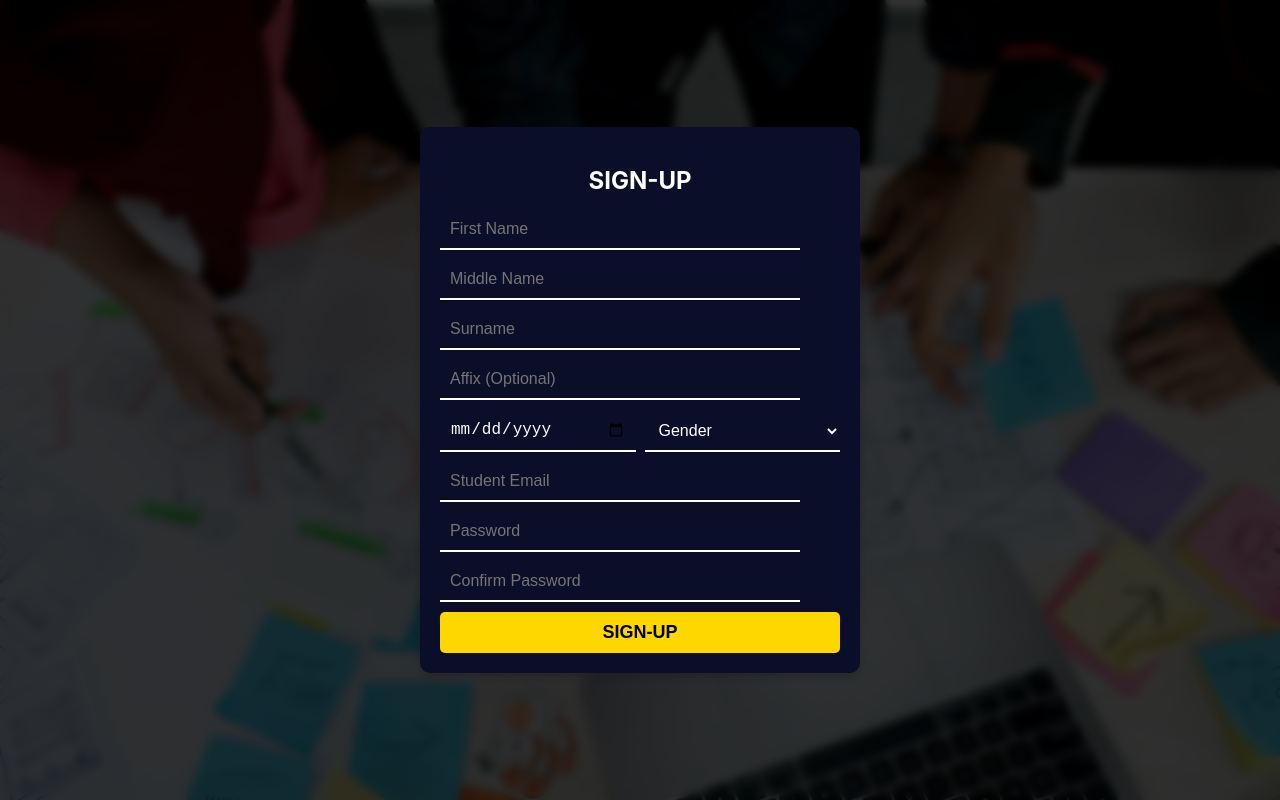
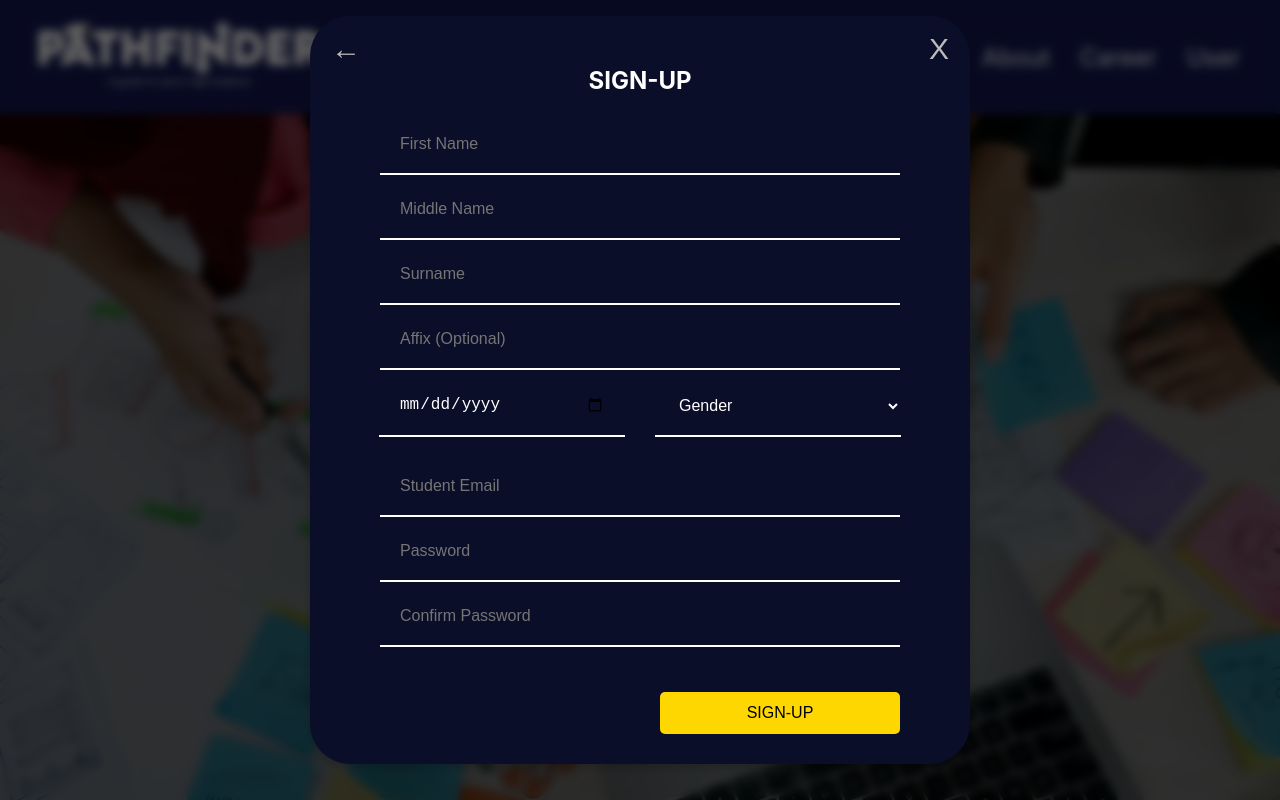
Before and after one commit to M-A-R-Z/React, a React (Create React App) app in the folder my-app/: page /signup in a window 1280 px wide. Built offline with nearby package versions, Linux system fonts and the light colour scheme.

Commit message:
Final Login and Signup Page

```diff
--- a/my-app/src/Home.css
+++ b/my-app/src/Home.css
@@ -106,6 +106,7 @@ code {
 /* Default image is visible by default */
 .defaultImg {
   opacity: 1;
+  border-radius: 22px;
 }
 
 /* Hover image is initially hidden and positioned on top */
@@ -114,6 +115,7 @@ code {
   top: 0;
   left: 0;
   opacity: 0;
+  border-radius: 22px;
 }
 
 /* On hover, show the hover image and hide the default image */
--- a/my-app/src/login.css
+++ b/my-app/src/login.css
@@ -18,6 +18,20 @@
   /* ==========================
      Login Box
      ========================== */
+
+     .login-overlay {
+      position: fixed;
+      top: 0;
+      left: 0;
+      width: 100%;
+      height: 100%;
+      background-color: rgba(0, 0, 0, 0.6);
+      backdrop-filter: blur(5px);
+      display: flex;
+      justify-content: center;
+      align-items: center;
+      z-index: 9999; /* Ensure it's on top of other elements */
+     }
      .login-container {
       position: relative;
       background: #0B0E29;
@@ -40,10 +54,13 @@
       font-size: 20px;
       cursor: pointer;
       transition: 0.3s;
+      background-color: #0B0E29;
+      border: none;
+      color: #bbb;
     }
 
     .close-button:hover {
-      color: #bbb;
+      color: #666;
     }
 
     /* ==========================
@@ -81,7 +98,6 @@
       top: 30px;
       color: #666;
       font-size: 18px;
-
     }
 
     /* ==========================
@@ -114,7 +130,7 @@
     }
 
     .login-button:hover {
-      background: #E6C200;
+      background: #FFEE6D;
     }
 
     /* ==========================
--- a/my-app/src/login.js
+++ b/my-app/src/login.js
@@ -1,32 +1,62 @@
-import React from 'react';
+import React, { useState } from 'react';
 import { Link } from 'react-router-dom';
 import Header from './Header';
 import './login.css';
 import './Home.css';
 
 function LogIn() {
+  const [formData, setFormData] = useState({
+    usernameOrEmail: "",
+    password: ""
+  });
+
+  const handleChange = (e) => {
+    setFormData({ ...formData, [e.target.name]: e.target.value });
+  };
+
+  const handleSubmit = (e) => {
+    e.preventDefault();
+    // Implement your login logic here
+    console.log("Logging in with:", formData);
+  };
+
   return (
     <>
       <Header />
       <div className="login-overlay">
         <div className="login-container">
-          <button className="close-button">X</button>
+          <Link to="/"><button className="close-button">X</button></Link>
           <h2>LOG-IN</h2>
+          <form onSubmit={handleSubmit}>
             <div className="input-group">
               <label>Username / Email</label>
               <span className="input-icon">🔑</span>
-            <input type="text" placeholder="Username / Email" />
+              <input
+                type="text"
+                name="usernameOrEmail"
+                placeholder="Username / Email"
+                value={formData.usernameOrEmail}
+                onChange={handleChange}
+                required
+              />
             </div>
             <div className="input-group">
               <label>Password</label>
               <span className="input-icon">🔒</span>
-            <input type="password" placeholder="Password" />
+              <input
+                type="password"
+                name="password"
+                placeholder="Password"
+                onChange={handleChange}
+                required
+              />
             </div>
             <div className="remember-me">
-            <input type="checkbox" />
-            <label>Remember Me</label>
+              <input type="checkbox" id="remember" />
+              <label htmlFor="remember">Remember Me</label>
             </div>
-          <button className="login-button">LOG-IN</button>
+            <button type="submit" className="login-button">LOG-IN</button>
+          </form>
           <p className="signup-text">
             Don't have an account? <Link to="/signup">Sign up</Link>
           </p>
--- a/my-app/src/signup.css
+++ b/my-app/src/signup.css
@@ -1,68 +1,121 @@
-/* Centering the form */
-.signup-container {
+/* Signup Overlay */
+.signup-overlay {
+  position: fixed;
+  top: 0;
+  left: 0;
+  width: 100%;
+  height: 100%;
+  background-color: rgba(0, 0, 0, 0.6);
+  backdrop-filter: blur(5px);
   display: flex;
   justify-content: center;
   align-items: center;
-    min-height: 100vh;
-    background-color: rgba(0, 0, 0, 0.6);
-    backdrop-filter: blur(5px);
+  z-index: 9999;
 }
 
-  /* Form box */
-  .signup-form {
+/* Signup Container */
+.signup-container {
+  position: relative;
   background: #0B0E29;
-    padding: 20px;
-    border-radius: 10px;
-    box-shadow: 0px 4px 10px rgba(0, 0, 0, 0.2);
-    width: 400px;
-    max-width: 500px;
+  color: white;
+  padding: 30px;
+  width: 600px;
+  border-radius: 40px;
+  box-shadow: 0 4px 10px rgba(0, 0, 0, 0.2);
+  text-align: center;
+  margin-right: 20px;
+  margin-left: 20px;
+  margin-bottom: 20px;
 }
 
-  /* Form title */
+/* Close Button */
+.close-button {
+  position: absolute;
+  top: 15px;
+  right: 15px;
+  font-size: 30px;
+  cursor: pointer;
+  transition: 0.3s;
+  background-color: #0B0E29;
+  border: none;
+  color: #bbb;
+}
+
+.close-button:hover {
+  color: #666;
+}
+
+.back-button {
+  position: absolute;
+  top: 15px;
+  left: 15px;
+  font-size: 30px;
+  cursor: pointer;
+  transition: 0.3s;
+  background-color: #0B0E29;
+  border: none;
+  color: #bbb;
+}
+
+.back-button:hover {
+  color: #666;
+}
+
+/* Signup Form */
+.signup-form {
+  margin-top: 20px;
+}
+
+/* Form Title */
 .signup-title {
   font-size: 24px;
   font-weight: bold;
-    text-align: center;
-    margin-bottom: 15px;
+  margin-bottom: 20px;
   color: white;
 }
 
-  /* Input fields */
+/* Input Fields */
 .input-field {
-    width: 90%;
-    padding: 10px;
-    margin-bottom: 10px;
+  width: 80%;
+  padding: 20px;
+  margin-bottom: 5px;
   border: none;
-    border-bottom: 2px solid;
-    outline: none;
   font-size: 16px;
-    box-sizing: border-box;
-    background: #0B0E29;
+  background: #f2f2f2;
   color: white;
+  border-bottom: white 2px solid;
+  background-color: #0B0E29;
 }
 
-
-  /* Gender and Birthday container */
+/* Row for Birthday & Gender */
 .input-row {
+  width: 87%;
+  margin: 0 auto 15px auto;
   display: flex;
-    gap: 9px;
-    width: ;
+  gap: 30px;
 }
 
-  /* Button styling */
+.input-row input,
+.input-row select {
+  flex: 1;
+}
+
+/* Signup Button */
 .signup-button {
-    width: 100%;
-    background-color: #ffd700;
+  width: 40%;
+  background: #FFD700;
   color: black;
-    font-size: 18px;
-    font-weight: bold;
-    padding: 10px;
+  font-size: 16px;
+  padding: 12px;
   border: none;
   border-radius: 5px;
   cursor: pointer;
-    transition: background 0.3s;
+  transition: 0.3s;
+  display: block;
+  margin: 20px 40px 0 auto;
+  text-align: center;
 }
 
 .signup-button:hover {
-    background-color: #e6c200;
+  background: #FFEE6D;
 }
--- a/my-app/src/signup.js
+++ b/my-app/src/signup.js
@@ -1,7 +1,9 @@
 import React, { useState } from 'react';
-import "./signup.css";
+import { Link } from 'react-router-dom';
+import Header from './Header';
+import './signup.css';
 
-const SignUpForm = () => {
+function SignUpForm() {
   const [formData, setFormData] = useState({
     firstName: "",
     middleName: "",
@@ -25,40 +27,98 @@ const SignUpForm = () => {
       return;
     }
     console.log("Form submitted:", formData);
+    // You can add further sign-up logic here.
   };
 
   return (
+    <>
+      <Header />
+      <div className="signup-overlay">
         <div className="signup-container">
+          <Link to="/login"><button className="back-button">←</button></Link>
+          <Link to="/"><button className="close-button">X</button></Link>
           <form onSubmit={handleSubmit} className="signup-form">
             <h2 className="signup-title">SIGN-UP</h2>
-
-              <input type="text" name="firstName" placeholder="First Name" onChange={handleChange} className="input-field" required />
-              <input type="text" name="middleName" placeholder="Middle Name" onChange={handleChange} className="input-field" />
-              <input type="text" name="surname" placeholder="Surname" onChange={handleChange} className="input-field" required />
-              <input type="text" name="affix" placeholder="Affix (Optional)" onChange={handleChange} className="input-field" />
-
+            <input
+              type="text"
+              name="firstName"
+              placeholder="First Name"
+              onChange={handleChange}
+              className="input-field"
+              required
+            />
+            <input
+              type="text"
+              name="middleName"
+              placeholder="Middle Name"
+              onChange={handleChange}
+              className="input-field"
+            />
+            <input
+              type="text"
+              name="surname"
+              placeholder="Surname"
+              onChange={handleChange}
+              className="input-field"
+              required
+            />
+            <input
+              type="text"
+              name="affix"
+              placeholder="Affix (Optional)"
+              onChange={handleChange}
+              className="input-field"
+            />
             <div className="input-row">
-                <input type="date" name="birthday" onChange={handleChange} className="input-field" required />
-                <select name="gender" onChange={handleChange} className="input-field" required>
+              <input
+                type="date"
+                name="birthday"
+                onChange={handleChange}
+                className="input-field"
+                required
+              />
+              <select
+                name="gender"
+                onChange={handleChange}
+                className="input-field"
+                required
+              >
                 <option value="">Gender</option>
                 <option value="Male">Male</option>
                 <option value="Female">Female</option>
                 <option value="Other">Other</option>
               </select>
             </div>
-
-              <input type="email" name="studentEmail" placeholder="Student Email" onChange={handleChange} className="input-field" required />
-              <input type="password" name="password" placeholder="Password" onChange={handleChange} className="input-field" required />
-              <input type="password" name="confirmPassword" placeholder="Confirm Password" onChange={handleChange} className="input-field" required />
-
+            <input
+              type="email"
+              name="studentEmail"
+              placeholder="Student Email"
+              onChange={handleChange}
+              className="input-field"
+              required
+            />
+            <input
+              type="password"
+              name="password"
+              placeholder="Password"
+              onChange={handleChange}
+              className="input-field"
+              required
+            />
+            <input
+              type="password"
+              name="confirmPassword"
+              placeholder="Confirm Password"
+              onChange={handleChange}
+              className="input-field"
+              required
+            /><br></br><br></br>
             <button type="submit" className="signup-button">SIGN-UP</button>
           </form>
         </div>
+      </div>
+    </>
   );
-};
-
-function Signup() {
-    return <SignUpForm />;
 }
 
-export default Signup;
+export default SignUpForm;
```
Also changed, not shown: my-app/src/images/homepage_logo.png. Lines whose indentation alone changed are shown as unchanged.
